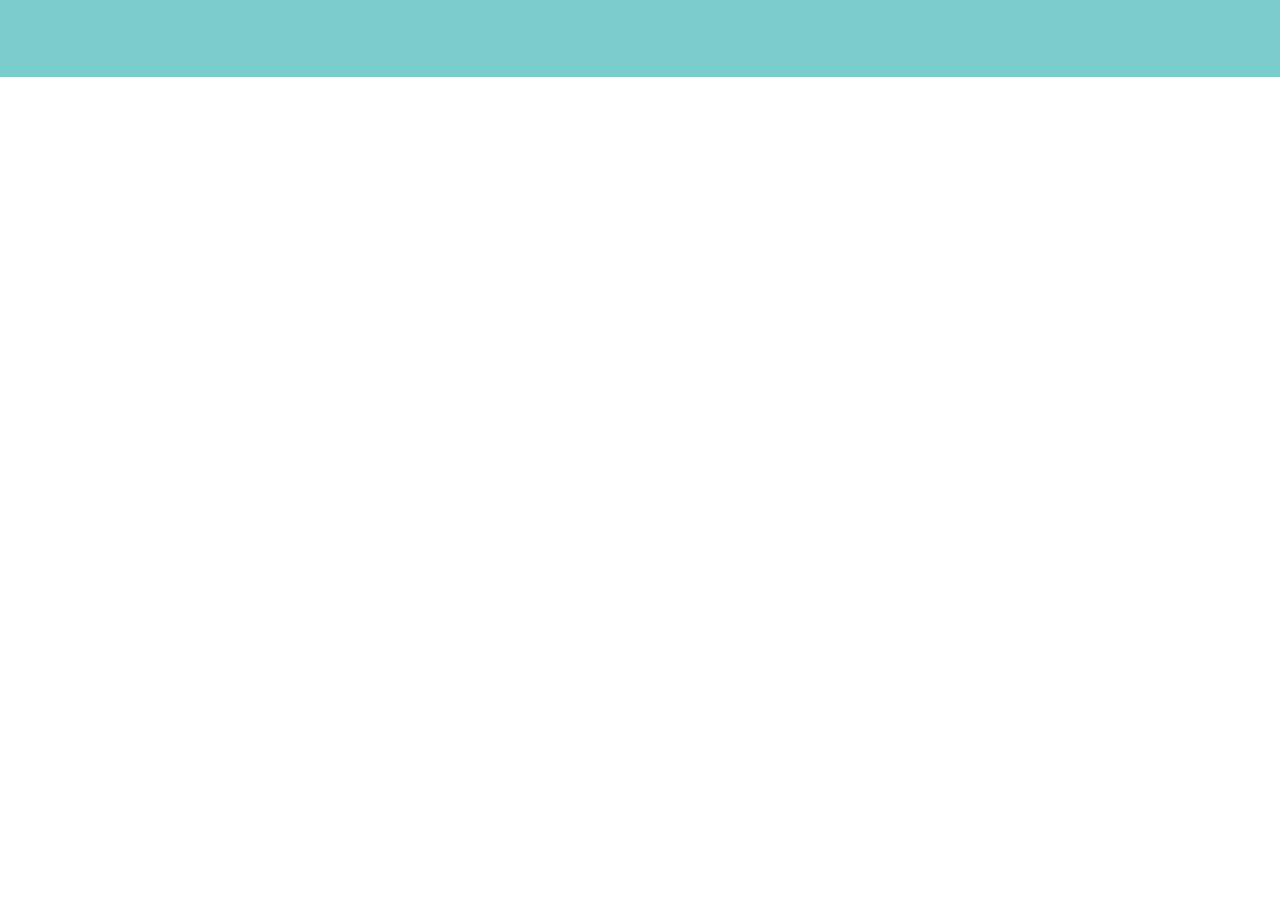
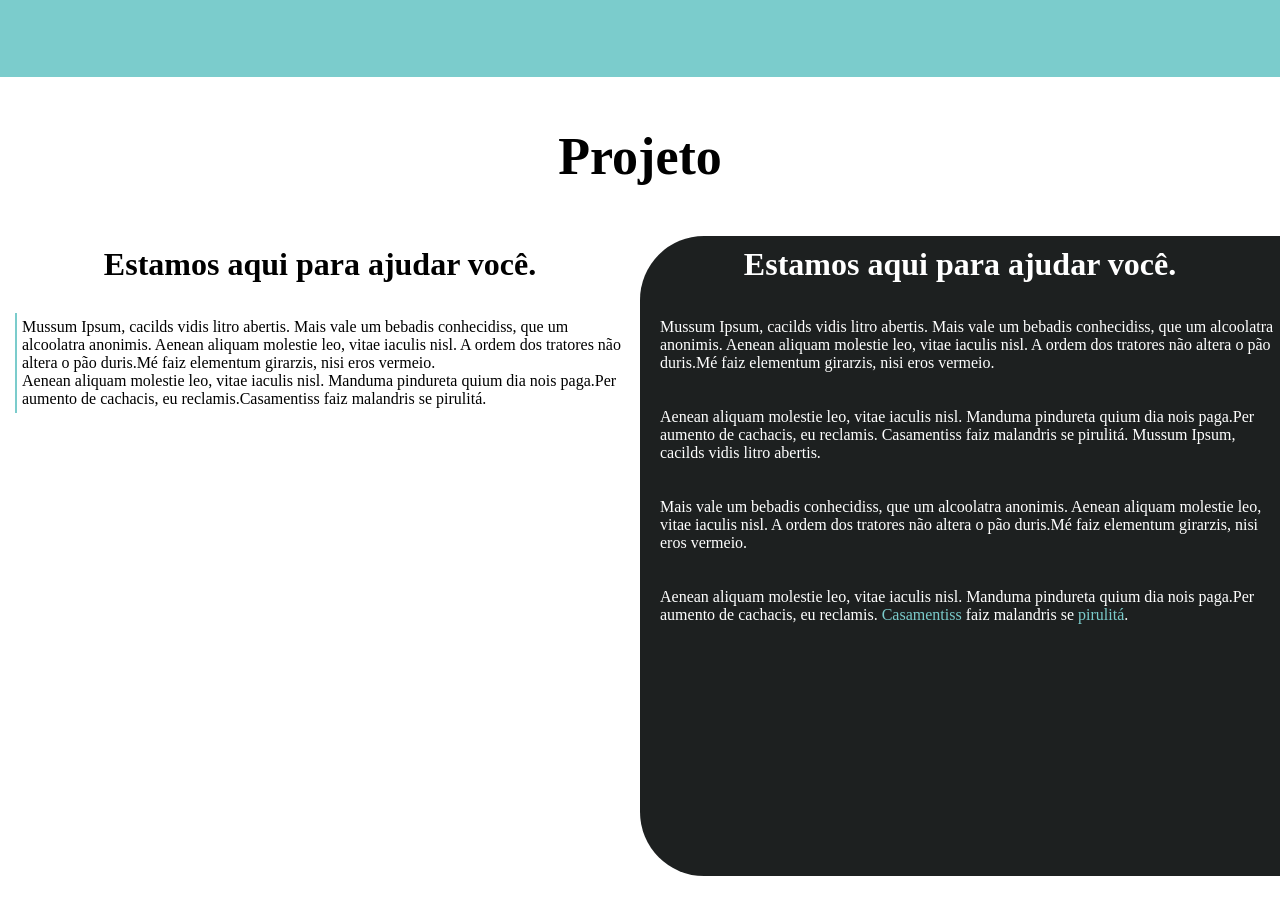
Before and after one commit to gabriel-O-C/Front-end-challenge-I-m-code, a React (Create React App) app: page / in a window 1280 px wide. Shown: the part 2080-2995 px from the top of the page. Before the commit the page ends 2207 px from the top, so only its background shows below. Built offline with nearby package versions, Linux system fonts and the light colour scheme.

Commit message:
feat: services provided section

```diff
--- /dev/null
+++ b/src/pages/Home/components/ServicesProvided/index.jsx
@@ -0,0 +1,61 @@
+import React from 'react';
+import * as S from './styles';
+
+function ServicesProvided() {
+  return (
+    <S.Container>
+      <S.Banner>
+        <S.Title>Estamos aqui para ajudar você.</S.Title>
+        <S.Info>
+          Mussum Ipsum, cacilds vidis litro abertis.
+          Mais vale um bebadis conhecidiss, que um alcoolatra anonimis.
+          Aenean aliquam molestie leo, vitae iaculis nisl.
+          A ordem dos tratores não altera o pão duris.Mé faiz elementum girarzis, nisi eros vermeio.
+          <br />
+          Aenean aliquam molestie leo, vitae iaculis nisl.
+          Manduma pindureta quium dia nois paga.Per aumento de cachacis,
+          eu reclamis.Casamentiss faiz malandris se pirulitá.
+        </S.Info>
+      </S.Banner>
+      <S.BannerBlack>
+        <S.Title>Estamos aqui para ajudar você.</S.Title>
+        <S.Info>
+          Mussum Ipsum, cacilds vidis litro abertis.
+          Mais vale um bebadis conhecidiss, que um alcoolatra anonimis.
+          Aenean aliquam molestie leo, vitae iaculis nisl.
+          A ordem dos tratores não altera o pão duris.Mé faiz elementum girarzis, nisi eros vermeio.
+          <br />
+          <br />
+          <br />
+          Aenean aliquam molestie leo, vitae iaculis nisl.
+          Manduma pindureta quium dia nois paga.Per aumento de cachacis,
+          eu reclamis. Casamentiss faiz malandris se pirulitá.
+          Mussum Ipsum, cacilds vidis litro abertis.
+          <br />
+          <br />
+          <br />
+          Mais vale um bebadis conhecidiss, que um alcoolatra anonimis.
+          Aenean aliquam molestie leo, vitae iaculis nisl.
+          A ordem dos tratores não altera o pão duris.Mé faiz elementum girarzis, nisi eros vermeio.
+          <br />
+          <br />
+          <br />
+          Aenean aliquam molestie leo, vitae iaculis nisl.
+          Manduma pindureta quium dia nois paga.Per aumento de cachacis,
+          eu reclamis.
+          {' '}
+          <span>Casamentiss</span>
+          {' '}
+
+          faiz malandris se
+          {' '}
+          <span>pirulitá</span>
+          .
+        </S.Info>
+      </S.BannerBlack>
+    </S.Container>
+
+  );
+}
+
+export default ServicesProvided;
--- /dev/null
+++ b/src/pages/Home/components/ServicesProvided/styles.js
@@ -0,0 +1,53 @@
+import styled from 'styled-components';
+
+export const Banner = styled.section`
+  width: 50vw;
+  display: flex;
+  flex-direction: column;
+  align-items: center;
+  height: 80vh;
+`;
+export const BannerBlack = styled.section`
+  width: 50vw;
+  display: flex;
+  flex-direction: column;
+  align-items: center;
+  background-color: ${(props) => props.theme.colors.black};
+  height: 80vh;
+  border-bottom-left-radius: 10%;
+  border-top-left-radius: 10%;
+
+
+  h1,p{
+    color: ${(props) => props.theme.colors.white};
+  }
+  p{
+    font-size: 1.6rem;
+    border: none;
+    padding: 5px;
+  }
+  span{
+    color: ${(props) => props.theme.colors.blue};
+
+  }
+`;
+
+export const Container = styled.div`
+  display: flex;
+  flex: 1;
+  margin-top: 30px;
+
+`;
+
+export const Title = styled.h1`
+  margin-bottom: 30px;
+  font-size: 3.2rem;
+  margin-top: 10px;
+`;
+
+export const Info = styled.p`
+  border-left: 2px solid ${(props) => props.theme.colors.blue};
+  font-size: 1.6rem;
+  margin-left: 15px;
+  padding: 5px;
+`;
--- a/src/pages/Home/components/index.js
+++ b/src/pages/Home/components/index.js
@@ -3,3 +3,4 @@ export { default as Heading } from './Heading';
 export { default as Banner } from './Banner';
 export { default as HeroSection } from './HeroSection';
 export { default as Slider } from './Slider';
+export { default as ServicesProvided } from './ServicesProvided';
--- a/src/pages/Home/index.jsx
+++ b/src/pages/Home/index.jsx
@@ -1,6 +1,6 @@
 import React from 'react';
 import {
-  Header, Banner, HeroSection, Heading, Slider,
+  Header, Banner, HeroSection, Heading, Slider, ServicesProvided,
 } from './components';
 import * as S from './styles';
 
@@ -18,6 +18,10 @@ function Home() {
         </Heading>
         <Slider />
       </S.Container>
+      <S.Container>
+        <Heading>Projeto</Heading>
+        <ServicesProvided />
+      </S.Container>
     </>
   );
 }
```
